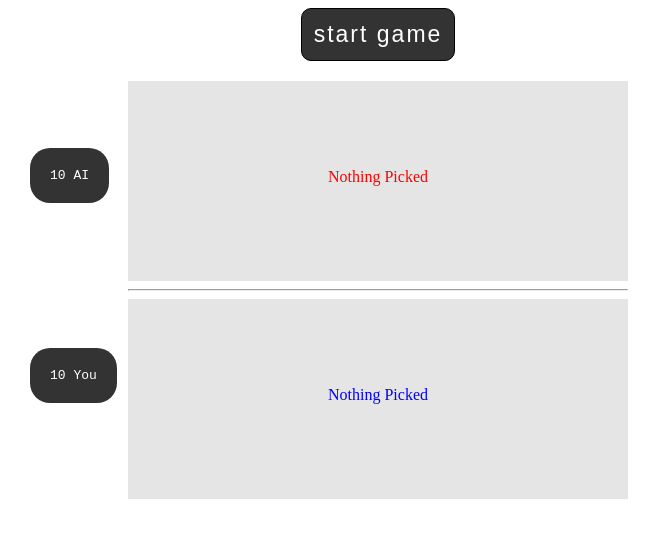
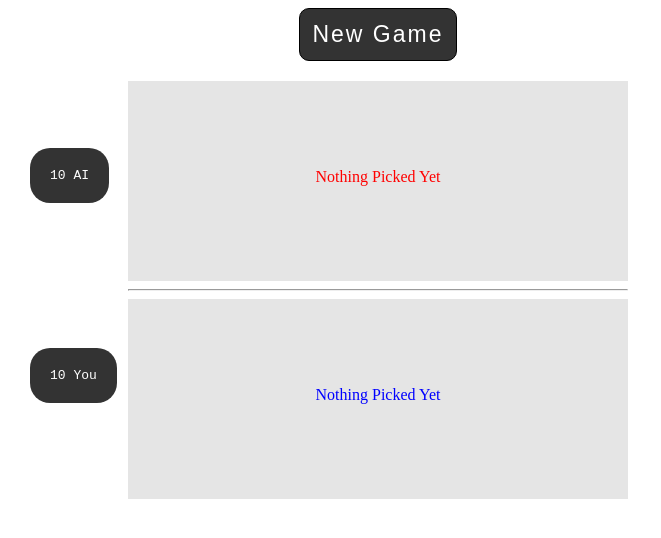
Before and after one commit to Floriangomis/RockPaperScissorsAngular2-Karma-Jasmin, an Angular app: page / in a window 1280 px wide. Shown: the top 538 px of the page, without its empty margins (0-661 px from the left). Built offline with nearby package versions, Linux system fonts and the light colour scheme.

Commit message:
add some test for game board component. add also a pipe which return path for picture to display

```diff
--- a/src/app.module.ts
+++ b/src/app.module.ts
@@ -7,7 +7,7 @@ import { AppComponent } from './components/app/app.component';
 import { ScoreComponent } from './components/scoreBoardComponent/score-board.component';
 import { HandPlayerComponent } from './components/handPlayerComponent/hand-player.component';
 import { HandAiComponent } from './components/handAiComponent/hand-ai.component';
-import { GameComponent } from './components/gameBoardComponent/game-board.component';
+import { GameComponent, ElementToPictureTransform } from './components/gameBoardComponent/game-board.component';
 
 @NgModule({
   declarations: [
@@ -15,7 +15,8 @@ import { GameComponent } from './components/gameBoardComponent/game-board.compon
     ScoreComponent,
     GameComponent,
     HandPlayerComponent,
-    HandAiComponent
+    HandAiComponent,
+    ElementToPictureTransform
   ],
   imports: [
     BrowserModule,
--- a/src/components/gameBoardComponent/game-board.component.css
+++ b/src/components/gameBoardComponent/game-board.component.css
@@ -35,3 +35,8 @@
 .btn:disabled {
     opacity: 0;
 }
+
+.element-picture {
+    width: 40px;
+    height: auto;
+}
--- a/src/components/gameBoardComponent/game-board.component.html
+++ b/src/components/gameBoardComponent/game-board.component.html
@@ -1,17 +1,21 @@
 <div>
-    <input type="button" class="btn" name="start" value="start game" [disabled]="canUserPlay" (click)="launchGame()">
+    <input type="button" class="btn" name="start" value="New Game" [disabled]="canUserPlay" (click)="launchGame()">
 </div>
 
 <div class="game-board-container">
     <div class="surface">
         <span class="ai">
-            {{ handAi }}
+            <!-- TO DO : Improve that Part -->
+            <img *ngIf="handAi!=='Nothing Picked Yet'" class="element-picture" src="{{ handAi | elementToPicture }}" alt="">
+            <span *ngIf="handAi==='Nothing Picked Yet'"> {{ handAi | elementToPicture }} </span>
         </span>
     </div>
     <hr />
     <div class="surface">
         <span class="player">
-            {{ handPlayer }}
+            <!-- TO DO : Improve that Part -->
+            <img *ngIf="handPlayer!=='Nothing Picked Yet'" class="element-picture" src="{{ handPlayer | elementToPicture }}" alt="">
+            <span *ngIf="handPlayer==='Nothing Picked Yet'"> {{ handAi | elementToPicture }} </span>
         </span>
     </div>
     <hand-player #handAiComponent [canPlay]="canUserPlay" (elementPicked)="handleUserPick($event)"></hand-player>
--- a/src/components/gameBoardComponent/game-board.component.ts
+++ b/src/components/gameBoardComponent/game-board.component.ts
@@ -1,4 +1,4 @@
-import { Component, OnInit, ViewChild, Output, EventEmitter } from '@angular/core';
+import { Component, OnInit, ViewChild, Output, EventEmitter, PipeTransform, Pipe} from '@angular/core';
 import { HandAiComponent } from '../handAiComponent/hand-ai.component';
 
 @Component({
@@ -8,8 +8,9 @@ import { HandAiComponent } from '../handAiComponent/hand-ai.component';
 })
 export class GameComponent implements OnInit {
 
-    private handPlayer: String = 'Nothing Picked';
-    private handAi: String = 'Nothing Picked';
+    private handPlayer: String = 'Nothing Picked Yet';
+    private handAi: String = 'Nothing Picked Yet';
+
     @Output() sendResult = new EventEmitter();
     @ViewChild(HandAiComponent) handAiComponent: HandAiComponent;
     private canUserPlay: Boolean = false;
@@ -30,7 +31,7 @@ export class GameComponent implements OnInit {
             case 'Rock':
                 if (this.handAi === 'Paper') {
                     this.sendResult.emit(1);
-                } else if (this.handAi === 'Scisors') {
+                } else if (this.handAi === 'Scissors') {
                     this.sendResult.emit(2);
                 } else if (this.handAi === 'Rock') {
                     this.sendResult.emit(3);
@@ -39,16 +40,16 @@ export class GameComponent implements OnInit {
             case 'Paper':
                 if (this.handAi === 'Paper') {
                     this.sendResult.emit(3);
-                } else if (this.handAi === 'Scisors') {
+                } else if (this.handAi === 'Scissors') {
                     this.sendResult.emit(1);
                 } else if (this.handAi === 'Rock') {
                     this.sendResult.emit(2);
                 }
                 break;
-            case 'Scisors':
+            case 'Scissors':
                 if (this.handAi === 'Paper') {
                     this.sendResult.emit(2);
-                } else if (this.handAi === 'Scisors') {
+                } else if (this.handAi === 'Scissors') {
                     this.sendResult.emit(3);
                 } else if (this.handAi === 'Rock') {
                     this.sendResult.emit(1);
@@ -65,7 +66,30 @@ export class GameComponent implements OnInit {
 
     reset() {
         this.canUserPlay = false;
-        this.handPlayer = 'Nothing Picked';
-        this.handAi = 'Nothing Picked';
+        this.handPlayer = 'Nothing Picked Yet';
+        this.handAi = 'Nothing Picked Yet';
     }
 }
+
+
+@Pipe({name: 'elementToPicture'})
+export class ElementToPictureTransform implements PipeTransform {
+  transform(element: String): String {
+    let pathToImage: String = '/assets/pictures/';
+    switch (element) {
+        case 'Rock':
+            pathToImage = pathToImage + 'rock.png';
+            break;
+        case 'Paper':
+            pathToImage = pathToImage + 'paper.png';
+            break;
+        case 'Scissors':
+            pathToImage = pathToImage + 'scissors.png';
+            break;
+        default:
+            pathToImage = 'Nothing Picked Yet';
+            break;
+    }
+    return pathToImage;
+  }
+}
```
Also changed, not shown: 1 other file (tests, documents, lock files or other folders).
